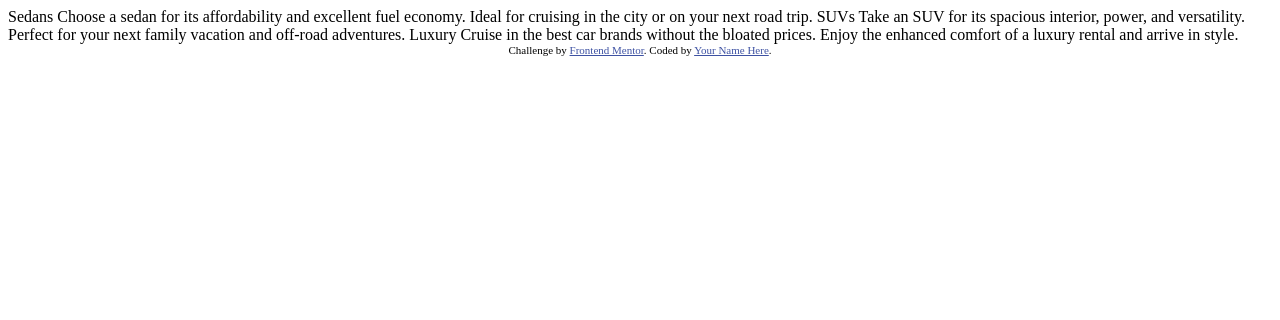
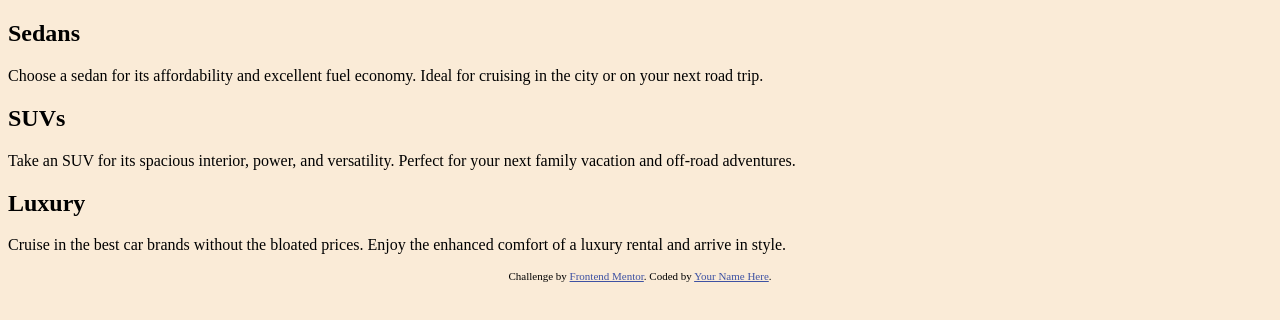
Before and after one commit to anaargueta10/tres-columnas, a plain HTML site: page index.html in a window 1280 px wide. Drawn offline with Linux system fonts and the light colour scheme.

Commit message:
Crear hoja de estilos y agregar etiquetas semanticas

```diff
--- a/index.html
+++ b/index.html
@@ -5,28 +5,35 @@
   <meta name="viewport" content="width=device-width, initial-scale=1.0"> <!-- displays site properly based on user's device -->
 
   <link rel="icon" type="image/png" sizes="32x32" href="./images/favicon-32x32.png">
-
+  <link rel="stylesheet" href="./style.css">
   <title>Frontend Mentor | 3-column preview card component</title>
 
-  <!-- Feel free to remove these styles or customise in your own stylesheet 👍 -->
-  <style>
-    .attribution { font-size: 11px; text-align: center; }
-    .attribution a { color: hsl(228, 45%, 44%); }
-  </style>
 </head>
 <body>
 
-  Sedans
+  <section id="cars">
+    <article id="sedan">
+      <h2>Sedans</h2>
+      <p>
         Choose a sedan for its affordability and excellent fuel economy. Ideal for cruising in the city
         or on your next road trip.
-
-  SUVs
+      </p>
+    </article>
+    <article id="suvs">
+      <h2>SUVs</h2>
+      <p>
         Take an SUV for its spacious interior, power, and versatility. Perfect for your next family vacation
         and off-road adventures.
-
-  Luxury
+      </p>
+    </article>
+    <article id="luxury">
+      <h2>Luxury</h2>
+      <p>
         Cruise in the best car brands without the bloated prices. Enjoy the enhanced comfort of a luxury
         rental and arrive in style.
+      </p>
+    </article>
+  </section>
 
   <div class="attribution">
     Challenge by <a href="https://www.frontendmentor.io?ref=challenge" target="_blank">Frontend Mentor</a>.
--- /dev/null
+++ b/style.css
@@ -0,0 +1,10 @@
+body {
+    background-color: antiquewhite;
+}
+.attribution {
+    font-size: 11px;
+    text-align: center;
+}
+    .attribution a {
+    color: hsl(228, 45%, 44%);
+}
```
Lines whose indentation alone changed are shown as unchanged.
